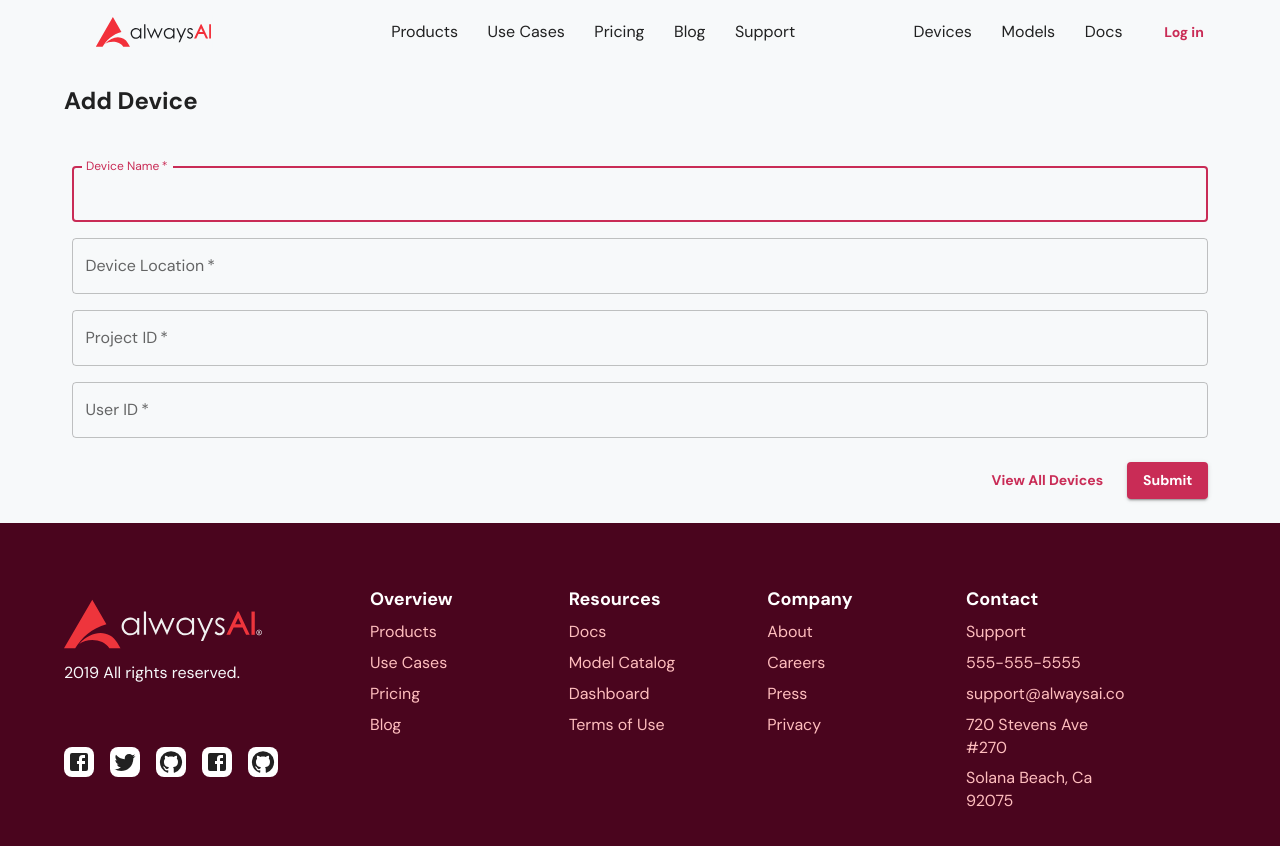
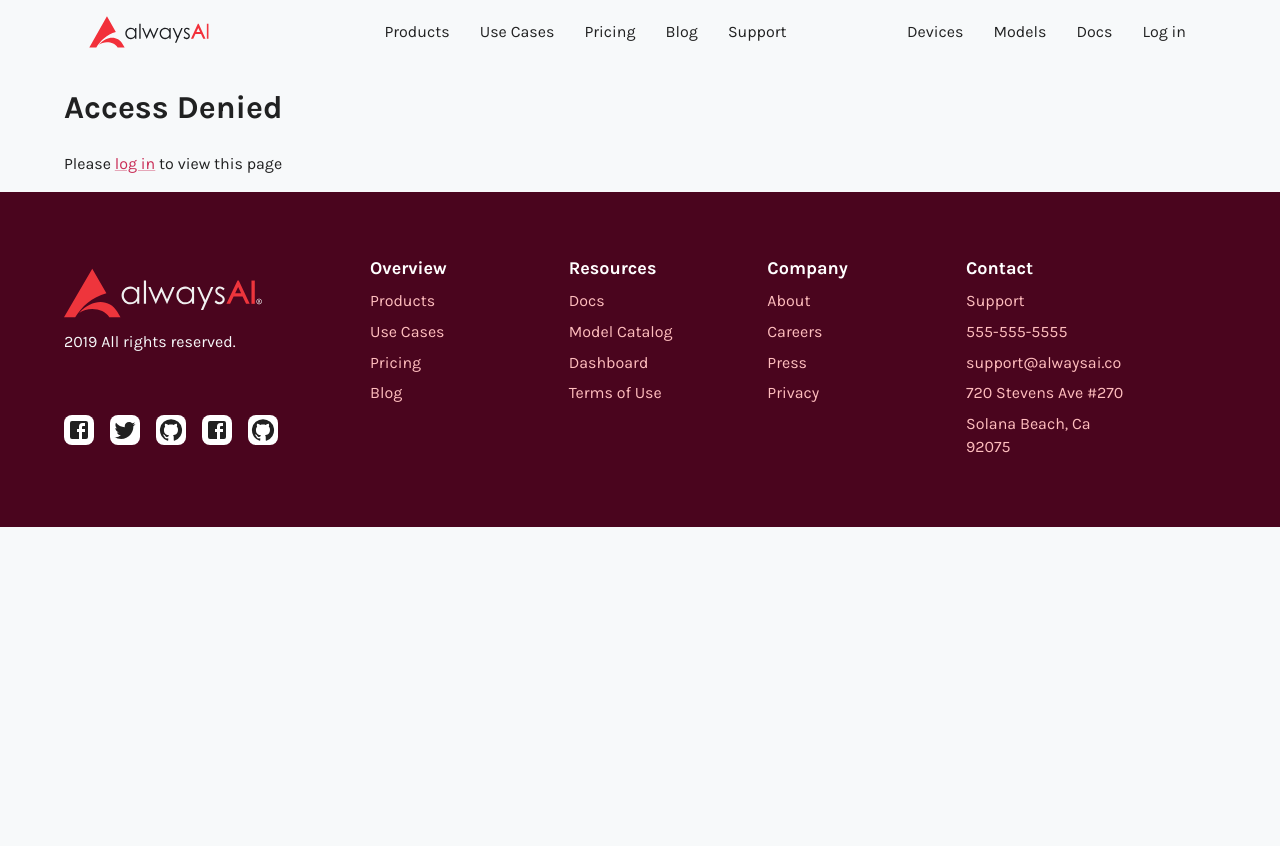
Before and after one commit to chiakat/nextjs-devices-pricing, a Next.js app: page /devices/add in a window 1280 px wide. Shown: the top 846 px of the page. After the commit the page ends 800 px from the top, so only its background shows below. Built offline with nearby package versions, Linux system fonts and the light colour scheme; no server answers.

Commit message:
Add authentication for all device pages

```diff
--- a/components/DeviceTable.js
+++ b/components/DeviceTable.js
@@ -6,7 +6,6 @@
 import { useRouter } from 'next/router';
 
 export default function DeviceTable({ devices }) {
-  console.log(devices);
   const [error, setError] = useState('');
   const [message, setMessage] = useState('');
   const router = useRouter();
@@ -38,7 +37,6 @@
     {
       field: 'project', headerName: 'Project', flex: 1, minWidth: 50,
     },
-    // Note: user will be removed in the final output after authentication is added
     {
       field: 'user', headerName: 'User', flex: 1, minWidth: 50,
     },
--- a/components/Nav.js
+++ b/components/Nav.js
@@ -1,7 +1,7 @@
 import { signIn, signOut, useSession } from 'next-auth/react';
 import Link from 'next/link';
 import {
-  AppBar, Box, Toolbar, Typography, Button,
+  AppBar, Box, Toolbar, Typography,
 } from '@mui/material';
 
 const mainNav = [
@@ -48,7 +48,7 @@
   const renderLogin = () => {
     if (!session) {
       return (
-        <Button
+        <Link
           href={'/api/auth/signin'}
           onClick={(e) => {
             e.preventDefault();
@@ -56,11 +56,11 @@
           }}
         >
           Log in
-        </Button>
+        </Link>
       );
     }
     return (
-      <Button
+      <Link
         href={'/api/auth/signout'}
           onClick={(e) => {
             e.preventDefault();
@@ -68,7 +68,7 @@
           }}
       >
         Log out
-      </Button>
+      </Link>
     );
   };
 
@@ -78,10 +78,9 @@
           <Box component="img"
             src="/images/aai-logo-black.svg"
             alt="alwaysAI Logo"
-            width={120}
-            height={40}
+            width={170}
             sx={{
-              minHeight: 50, flexGrow: 2, px: 3, py: 1,
+              px: 3, py: 1,
             }}
           />
           <Box sx={{ flexGrow: 5 }} />
@@ -100,7 +99,9 @@
             </Link>
           </Typography>
           ))}
-          {renderLogin()}
+          <Typography variant="h6" component="div" sx={{ flexGrow: 1 }}>
+            {renderLogin()}
+          </Typography>
         </Toolbar>
       </AppBar>
   );
--- a/package.json
+++ b/package.json
@@ -10,9 +10,6 @@
     "unmigrate": "knex migrate:rollback",
     "seed": "knex seed:run",
     "test": "jest --watch"
-  },
-  "jest": {
-    "testEnvironment": "jsdom"
   },
   "dependencies": {
     "@emotion/react": "^11.7.0",
--- a/pages/api/devices.js
+++ b/pages/api/devices.js
@@ -1,9 +1,6 @@
-import { getSession } from 'next-auth/react';
-
 const knex = require('../../db/knex');
 
-function getAllDevices(email, req, res) {
-  console.log(email)
+function getAllDevices(req, res) {
   knex
     .select({
       id: 'd.id',
@@ -13,8 +10,9 @@
       project: 'd.project',
     })
     .from('devices AS d')
-    .leftJoin('users AS u', 'u.id', 'd.user')
-    .where('u.email', '=', email)
+    // Uncomment to add filter by user email
+    // .leftJoin('users AS u', 'u.id', 'd.user')
+    // .where('u.email', '=', email)
     .then((devices) => {
       res.status(200).json(devices);
       res.end();
@@ -99,17 +97,12 @@
     .catch((err) => res.status(500).send(err));
 }
 
-export default async (req, res) => {
-  // const session = await getSession({ req });
-
-  // if (session) {
+export default async function (req, res) {
   const id = Number(req.query.id);
-    // const email = session.user.email;
-    const email = 'chiakyu@gmail.com';
   switch (req.method) {
     case 'GET': {
       if (!id) {
-          return getAllDevices(email, req, res);
+        return getAllDevices(req, res);
       }
       return getDeviceInfo(id, req, res);
     }
@@ -129,9 +122,4 @@
     default:
       console.log('no available actions');
   }
-  // } else {
-  //   res.send({
-  //     error: 'Sign in to view devices.',
-  //   });
-  // }
 };
--- a/pages/devices/add.js
+++ b/pages/devices/add.js
@@ -1,8 +1,18 @@
 import Head from 'next/head';
+import { useSession } from 'next-auth/react';
 import Layout from '../../components/Layout';
 import DeviceForm from '../../components/DeviceForm';
+import AccessDenied from '../../components/AccessDenied';
 
 export default function AddDevice() {
+  const { data: session, status } = useSession();
+  const loading = status === 'loading';
+
+  if (typeof window !== 'undefined' && loading) return null;
+
+  // If no session exists, display access denied message
+  if (!session) { return <Layout><AccessDenied/></Layout>; }
+
   return (
     <Layout>
       <Head>
--- a/styles/globals.css
+++ b/styles/globals.css
@@ -1,10 +1,11 @@
-@import url('https://fonts.googleapis.com/css2?family=DM+Sans:wght@400;500;700&family=Heebo:wght@500;700&family=Karla:wght@400;700&display=swap');
+@import url('https://fonts.googleapis.com/css2?family=DM+Sans:wght@400;500;700&family=Heebo:wght@500;700&family=Karla:wght@400;500;700&display=swap');
+
 
 html,
 body {
   padding: 0;
   margin: 0;
-  font-family: DM Sans, Helvetica Neue, sans-serif;
+  font-family: Karla, DM Sans, Helvetica Neue, sans-serif;
   background-color: #f7f9fa
   ;
 }
--- a/theme/theme.js
+++ b/theme/theme.js
@@ -15,7 +15,7 @@
     },
   },
   typography: {
-    fontFamily: "'DM Sans','Work Sans', sans-serif",
+    fontFamily: "'Karla', 'DM Sans','Work Sans', sans-serif",
     fontSize: 14,
     fontWeightLight: 300,
     fontWeightRegular: 400,
@@ -40,23 +40,13 @@
         },
       },
     },
-    // MuiToggleButtonGroup: {
-    //   styleOverrides: {
-    //     backgroundColor: 'primary.dark',
-    //     borderColor: 'primary',
-    //     color: '#primary',
-    //     '&.Mui-disabled': {
-    //       border: 0,
-    //     },
-    //   },
-    // },
   },
 });
 
 const fontHeader = {
   color: rawTheme.palette.text.primary,
   fontWeight: rawTheme.typography.fontWeightMedium,
-  fontFamily: "'DM Sans', sans-serif",
+  fontFamily: "'Karla', 'DM Sans', sans-serif",
 };
 
 const theme = {
```
Also changed, not shown: pages/devices/edit.js (+10 -0 lines), pages/devices/view.js (+13 -2 lines), 1 other file (tests, documents, lock files or other folders). Lines whose indentation alone changed are shown as unchanged.
